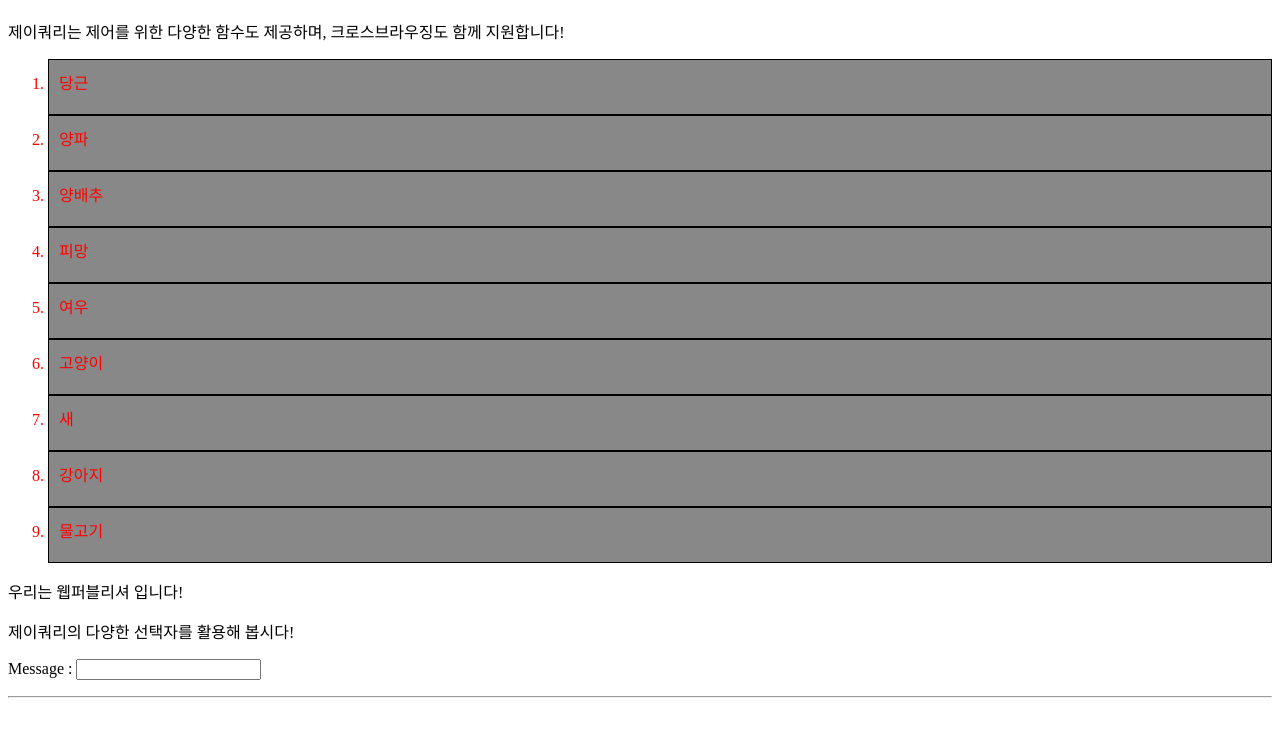
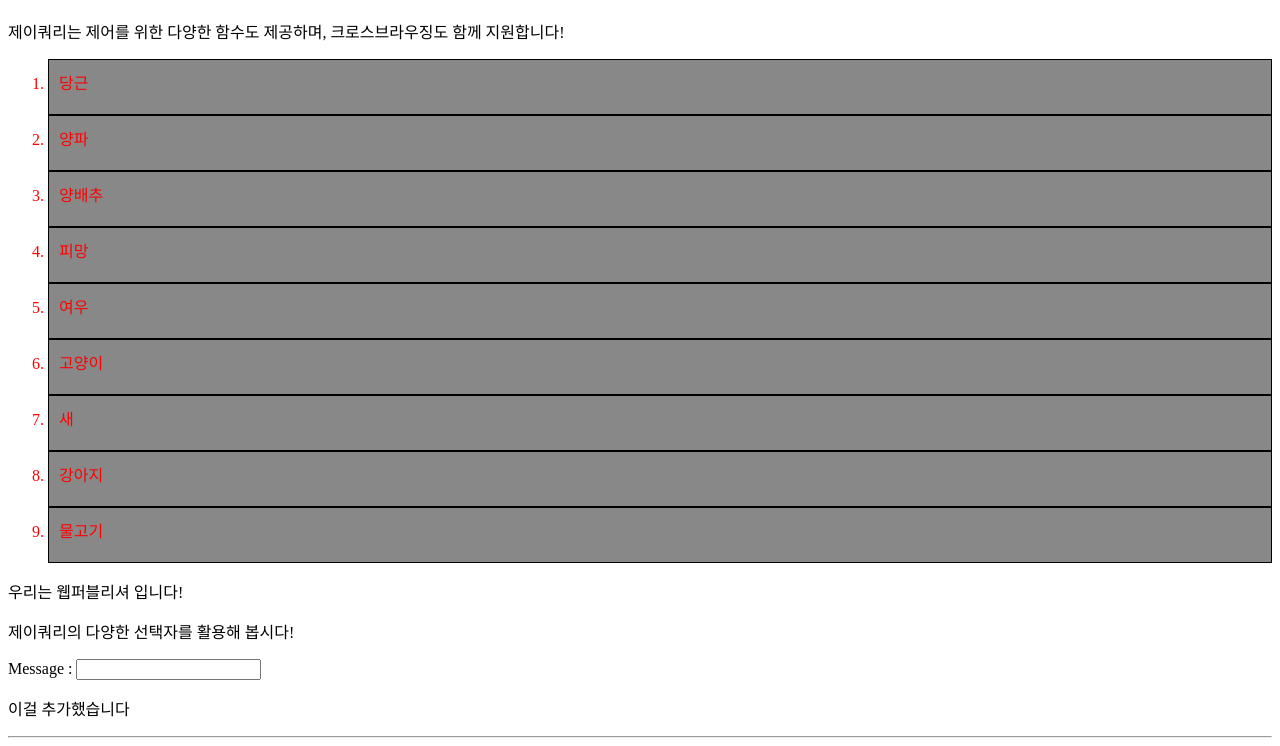
Before and after one commit to Qnoing/Jin1, a plain HTML site: page test.html in a window 1280 px wide. Shown: the part 70-816 px from the top of the page. Drawn offline with nearby package versions, Linux system fonts and the light colour scheme.

Commit message:
second commit

```diff
--- a/index.html
+++ b/test.html
@@ -62,7 +62,10 @@
                     'color' : '#333'
                });
                //
+               // 추가했다
+
      </script>
+     <p>이걸 추가했습니다</p>
 <hr>
 </body>
 </html>
```
